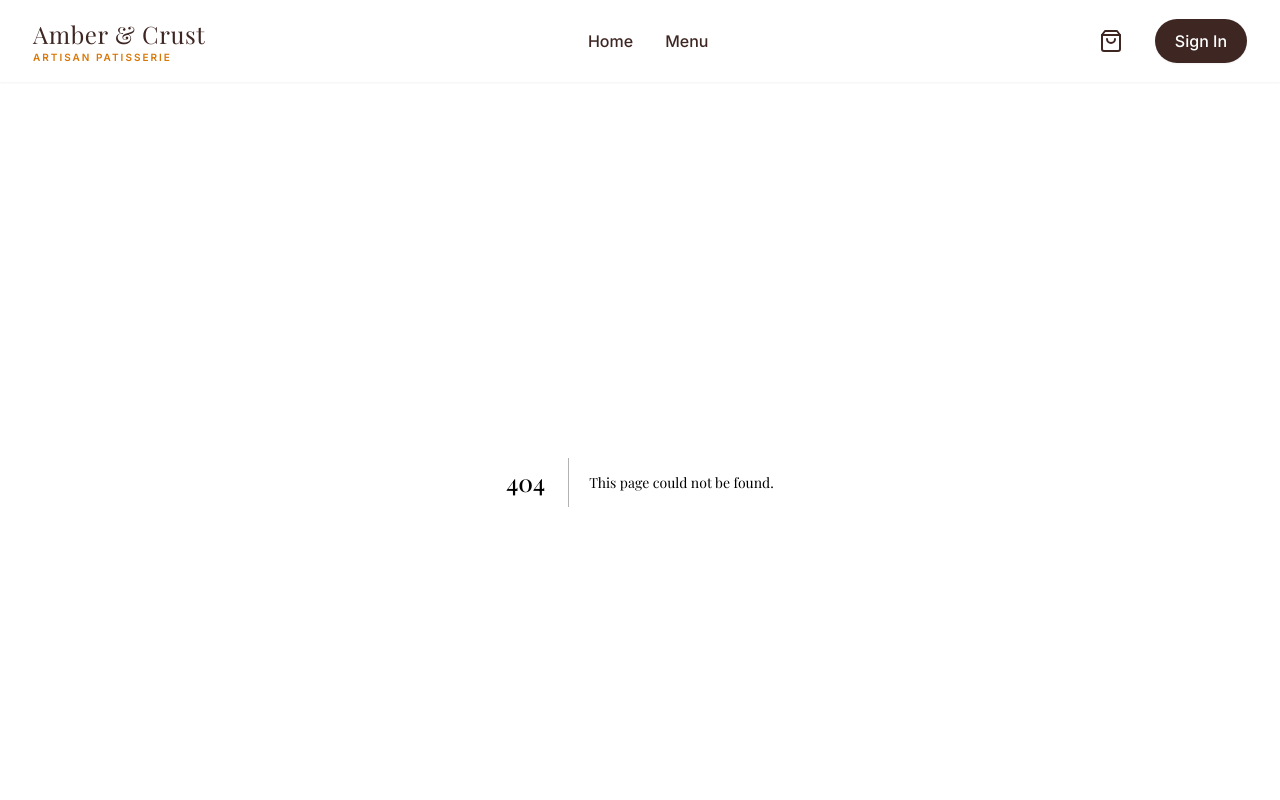
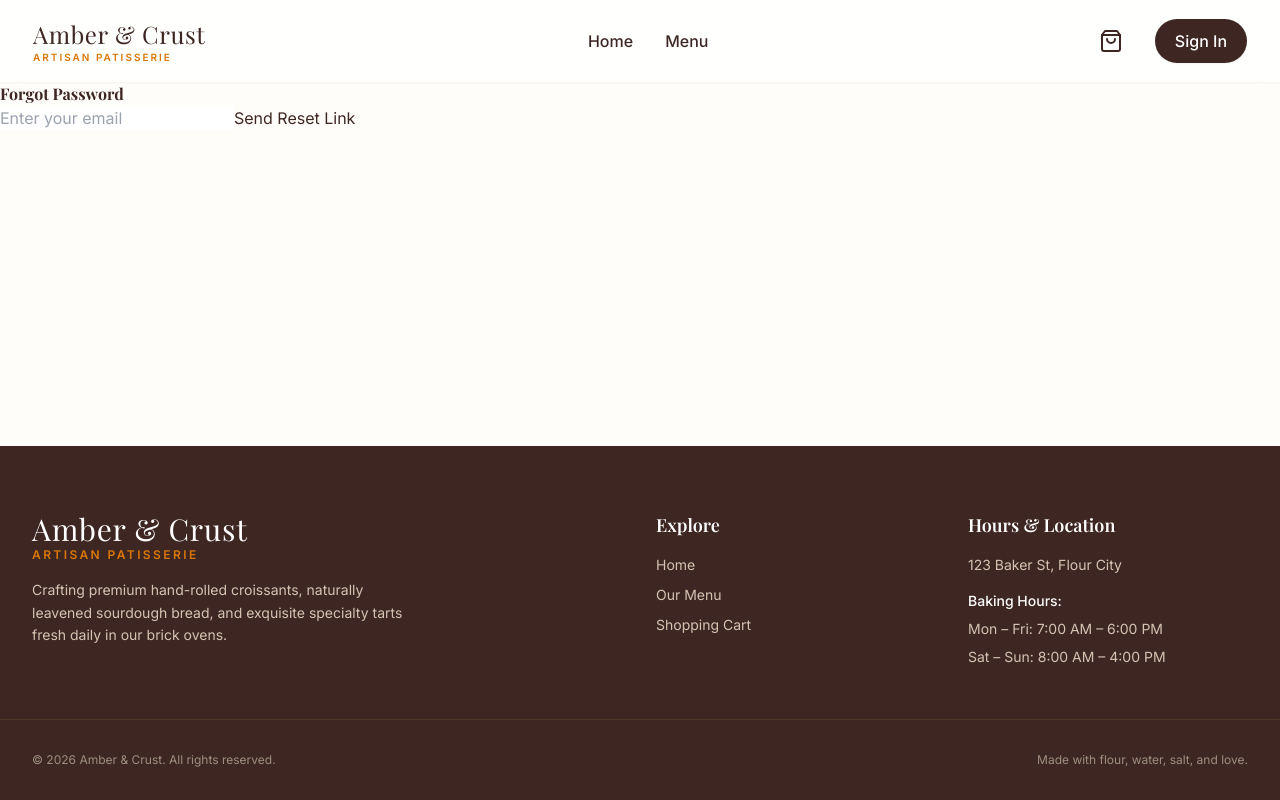
Before and after one commit to HEMANANTHAN28/mybakery, a Next.js app in the folder client/: page /forgot-password1 in a window 1280 px wide. Before the commit this address had no page. Shown: the top 800 px of the page. Built offline with nearby package versions, Linux system fonts and the light colour scheme; a web font is replaced by a local one.

Commit message:
Add forgot password page and login link

```diff
--- /dev/null
+++ b/client/src/app/forgot-password1/page.tsx
@@ -0,0 +1,36 @@
+"use client";
+
+import { useState } from "react";
+
+export default function ForgotPassword() {
+  const [email, setEmail] = useState("");
+
+  const handleSubmit = async (e: React.FormEvent) => {
+    e.preventDefault();
+
+    // Call backend API here
+    console.log("Reset password for:", email);
+
+    alert("Password reset link sent!");
+  };
+
+  return (
+    <div>
+      <h1>Forgot Password</h1>
+
+      <form onSubmit={handleSubmit}>
+        <input
+          type="email"
+          placeholder="Enter your email"
+          value={email}
+          onChange={(e) => setEmail(e.target.value)}
+          required
+        />
+
+        <button type="submit">
+          Send Reset Link
+        </button>
+      </form>
+    </div>
+  );
+}
--- a/client/src/app/login/page.tsx
+++ b/client/src/app/login/page.tsx
@@ -98,6 +98,8 @@ export default function LoginPage() {
             </div>
           </div>
 
+
+
           {/* Submit */}
           <button
             type="submit"
```
